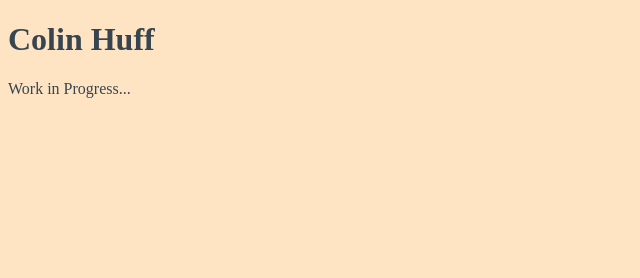
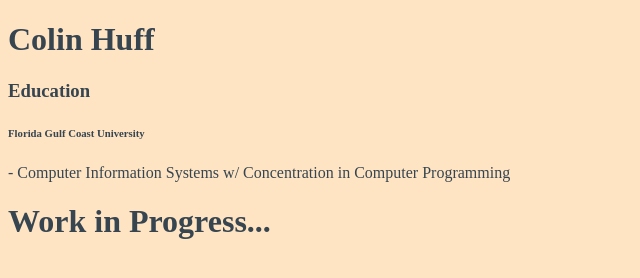
Before and after one commit to cjhuff11/cjhuff11.github.io, a plain HTML site: page index.html in a window 1280 px wide. Shown: the whole page, without its empty margins (0-640 px from the left). Drawn offline with Linux system fonts and the light colour scheme.

Commit message:
Started Adding Resume

```diff
--- a/index.html
+++ b/index.html
@@ -9,8 +9,24 @@
 </head>
 
 <body>
-    <h1>Colin Huff</h1>
-    <p>Work in Progress...</p>
+    <div id="header">
+        <h1>Colin Huff</h1>
+    </div>
+    <div id="contact">
+
+    </div>
+    <div id="education">
+        <h3>
+            Education
+        </h3>
+        <h6>
+            <strong>Florida Gulf Coast University</strong>
+        </h6>
+        <p>
+            - Computer Information Systems w/ Concentration in Computer Programming
+        </p>
+    </div>
+    <div id="wip"><h1><strong>Work in Progress...</strong></h1></div>
     <script src="script.js"></script>
 </body>
 
```
